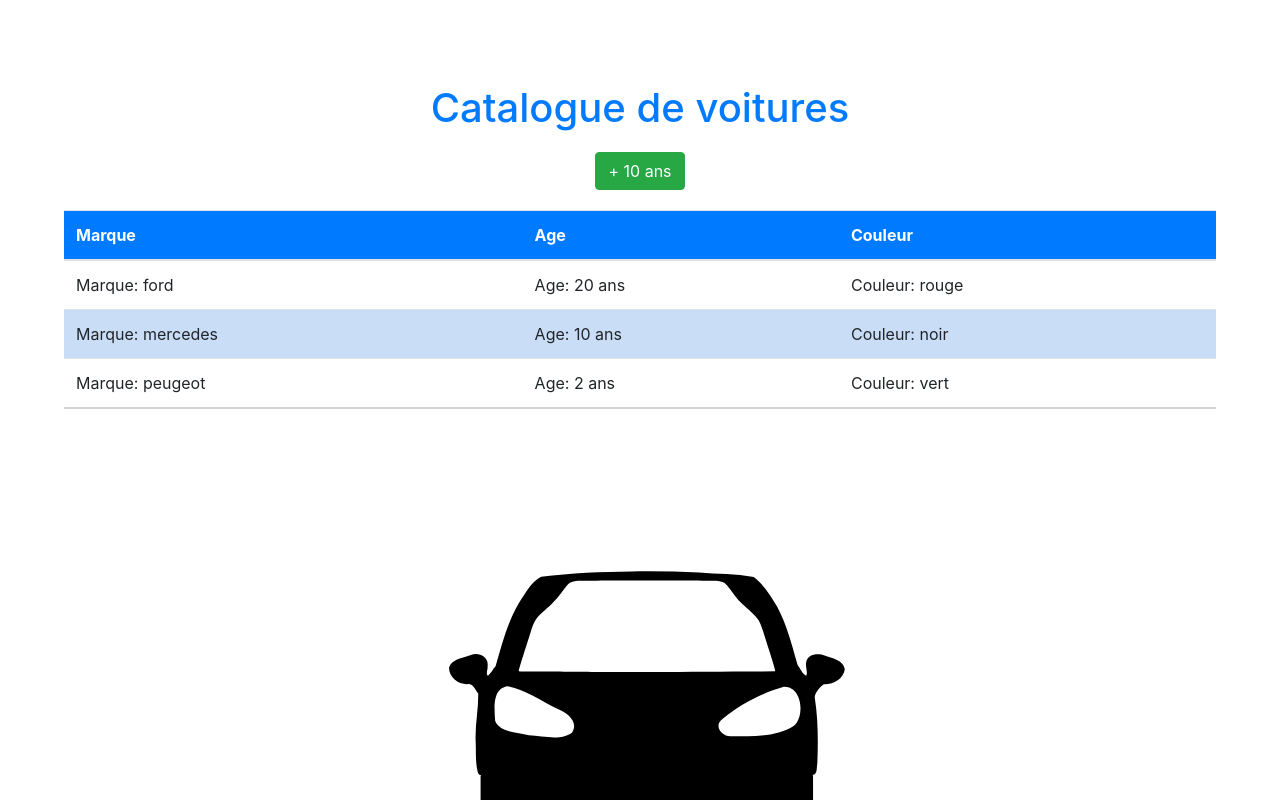
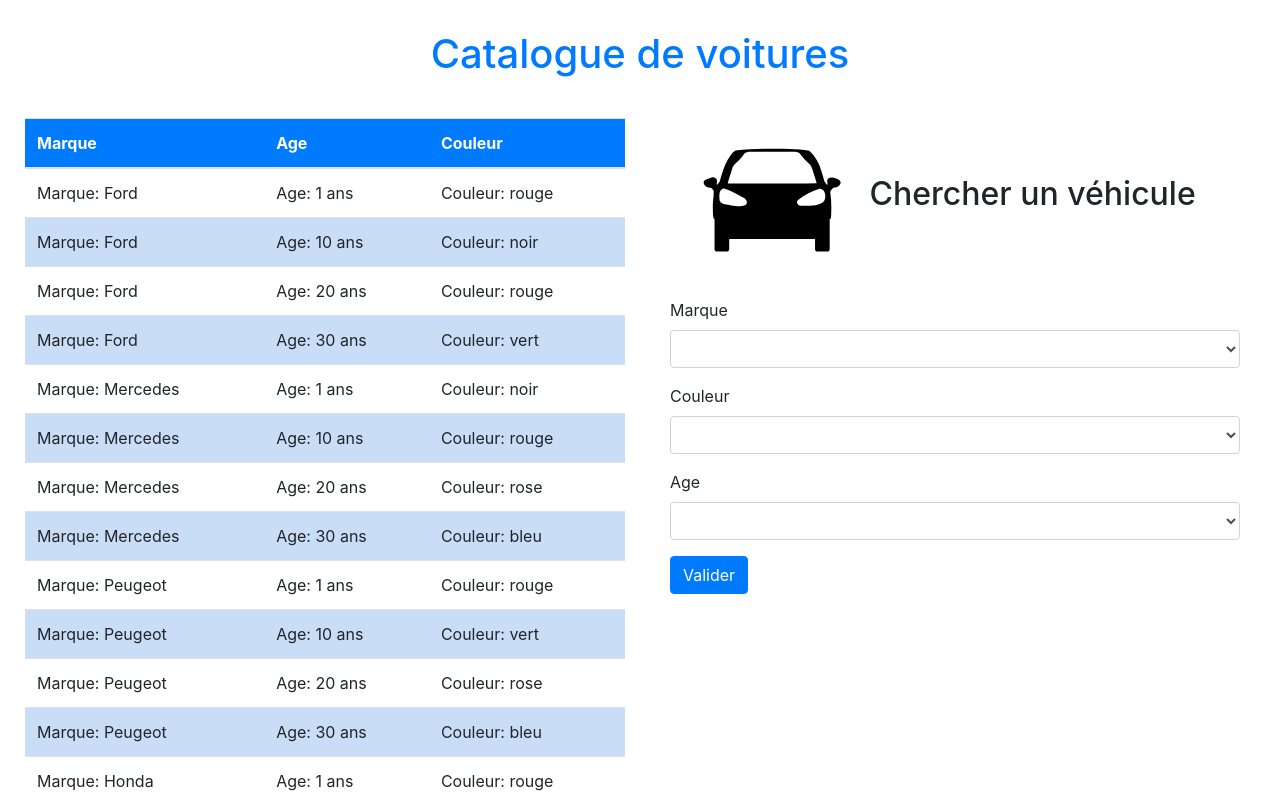
Before and after one commit to lenycherry/carsapp, a React (Create React App) app: page / in a window 1280 px wide. Shown: the top 800 px of the page. Built offline with nearby package versions, Linux system fonts and the light colour scheme.

Commit message:
style: improved list and form style with bootstrap. Change: basic form by filter form

```diff
--- a/src/App.css
+++ b/src/App.css
@@ -1,6 +1,8 @@
 .App {
-  text-align: center;
-  padding: 5%;
+  display: flex;
+  flex-flow: row wrap;
+  justify-content: space-around;
+  padding: 10px;
 }
 
 @media (prefers-reduced-motion: no-preference) {
--- a/src/components/CarPicture.js
+++ b/src/components/CarPicture.js
@@ -3,7 +3,7 @@ import React from 'react';
 
 const CarPicture = (props) => {
     return (
-        <svg width="50%" height="50%" xmlns="http://www.w3.org/2000/svg" viewBox="0 0 500 400">
+        <svg width="35%" height="35%" xmlns="http://www.w3.org/2000/svg" viewBox="0 0 500 500">
 
  <g>
   <title>background</title>
--- a/src/components/Form.js
+++ b/src/components/Form.js
@@ -4,26 +4,29 @@ import CarPicture from './CarPicture';
 class Form extends Component {
 
     state = {
-        username: '',
+
         color: '',
         colors: ['', 'red', 'blue', 'green', 'black', 'pink'],
-        comment: ""
+        age: '',
+        ages: ['', 'Un an et +', '10 ans et +', '20 ans et +', '30 ans et +'],
+        marque: '',
+        marques: ['', 'Ford', 'Mercedes', 'Peugeot', 'Honda']
 
     }
 
-    handlePseudo = e => {
-        this.setState({
-            username: e.target.value
-        })
-    }
     handleColor = event => {
         this.setState({
             color: event.target.value
         })
     }
-    handleComment = e => {
+    handleAge = event => {
         this.setState({
-            comment: e.target.value
+            age: event.target.value
+        })
+    }
+    handleMarque = event => {
+        this.setState({
+            marque: event.target.value
         })
     }
     handleSubmitForm = e => {
@@ -31,36 +34,52 @@ class Form extends Component {
     }
 
     render() {
+        //var formValues = [this.state.marque, this.state.color, this.state.age]
+        //var [marqueValue, colorValue, agevalue] = formValues
+        //console.log(marqueValue);
         return (
-            <div>
+            <div className="container form-container w-50">
 
-                <CarPicture color={this.state.color}/>
-
-
-                <h2>Commentaires</h2>
+                <div className="container-fluid title-car-container">
+                    <CarPicture color={this.state.color} />
+                    <h2>Chercher un véhicule</h2>
+                </div>
 
                 <form className="container" onSubmit={this.handleSubmitForm}>
 
                     <div className='form-group'>
-                        <label htmlFor="InputPseudo">Pseudo</label>
-                        <input type='text' className="form-control" id="InputPseudo" value={this.state.username} onChange={this.handlePseudo}></input>
+                        <label htmlFor="chooseBrand">Marque</label>
+                        <select className="form-control" id="chooseBrand" value={this.state.marque} onChange={this.handleMarque}>
+                            {
+                                this.state.marques.map((marque, index) => {
+                                    return <option key={index} value={marque}>{marque}</option>
+                                })
+                            }
+                        </select>
                     </div>
 
                     <div className='form-group'>
                         <label htmlFor="chooseColor">Couleur</label>
-                        <select  className="form-control" id="chooseColor" value={this.state.color} onChange={this.handleColor}>
+                        <select className="form-control" id="chooseColor" value={this.state.color} onChange={this.handleColor}>
                             {
                                 this.state.colors.map((color, index) => {
                                     return <option key={index} value={color}>{color}</option>
                                 })
                             }
                         </select>
+                    </div>
 
-                        <div className='form-group'>
-                            <label htmlFor="inputText">Commentaire</label>
-                            <textarea  className="form-control" id='inputText' rows='10' value={this.state.comment} onChange={this.handleComment}></textarea>
-                        </div>
+                    <div className='form-group'>
+                        <label htmlFor="chooseAge">Age</label>
+                        <select className="form-control" id="chooseAge" value={this.state.age} onChange={this.handleAge}>
+                            {
+                                this.state.ages.map((age, index) => {
+                                    return <option key={index} value={age}>{age}</option>
+                                })
+                            }
+                        </select>
                     </div>
+
 
                     <button className='btn btn-primary'>Valider</button>
 
--- a/src/components/Mycars.js
+++ b/src/components/Mycars.js
@@ -6,19 +6,24 @@ class Mycars extends Component {
 
     state = {
         voitures: [
-            { name: 'ford', color: 'rouge', year: '2000' },
-            { name: 'mercedes', color: 'noir', year: '2010' },
-            { name: 'peugeot', color: 'vert', year: '2018' },
+            { name: 'Ford', color: 'rouge', year: '2019' },
+            { name: 'Ford', color: 'noir', year: '2010' },
+            { name: 'Ford', color: 'rouge', year: '2000' },
+            { name: 'Ford', color: 'vert', year: '1990' },
+            { name: 'Mercedes', color: 'noir', year: '2019' },
+            { name: 'Mercedes', color: 'rouge', year: '2010' },
+            { name: 'Mercedes', color: 'rose', year: '2000' },
+            { name: 'Mercedes', color: 'bleu', year: '1990' },
+            { name: 'Peugeot', color: 'rouge', year: '2019' },
+            { name: 'Peugeot', color: 'vert', year: '2010' },
+            { name: 'Peugeot', color: 'rose', year: '2000' },
+            { name: 'Peugeot', color: 'bleu', year: '1990' },
+            { name: 'Honda', color: 'rouge', year: '2019' },
+            { name: 'Honda', color: 'vert', year: '2010' },
+            { name: 'Honda', color: 'rose', year: '2000' },
+            { name: 'Honda', color: 'bleu', year: '1990' },
         ],
         titre: 'Catalogue de voitures'
-    }
-    addTenYears = () => {
-        const updatedState = this.state.voitures.map((param) => {
-            return param.year -= 10;
-        })
-        this.setState({
-            updatedState
-        })
     }
 
     render() {
@@ -27,9 +32,7 @@ class Mycars extends Component {
         return (
             <>
                 <h1 className='text-primary title'>{this.state.titre}</h1>
-
-                <button className='btn btn-success' onClick={this.addTenYears}>+ 10 ans</button>
-
+                <div className="container  w-50">
                     <table className="table table-hover">
                         <thead className="bg-primary text-white">
                             <tr>
@@ -50,6 +53,7 @@ class Mycars extends Component {
                             }
                         </tbody>
                     </table>
+                </div>
             </>
         )
 
--- a/src/index.css
+++ b/src/index.css
@@ -23,6 +23,8 @@ code {
 }
 .title{
   margin: 20px auto;
+  width: 100%;
+  text-align: center;
 }
 form{
   text-align: initial;
@@ -33,3 +35,8 @@ tr:nth-child(even){
 tr{
   text-align: start;
 }
+
+.title-car-container{
+  display: flex;
+  align-items: center;
+}
```
Lines whose indentation alone changed are shown as unchanged.
